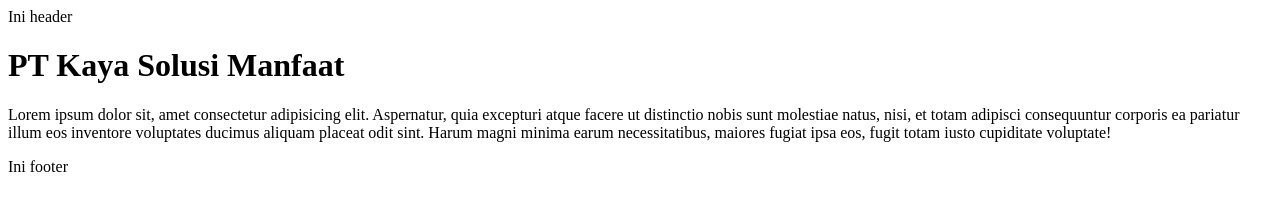
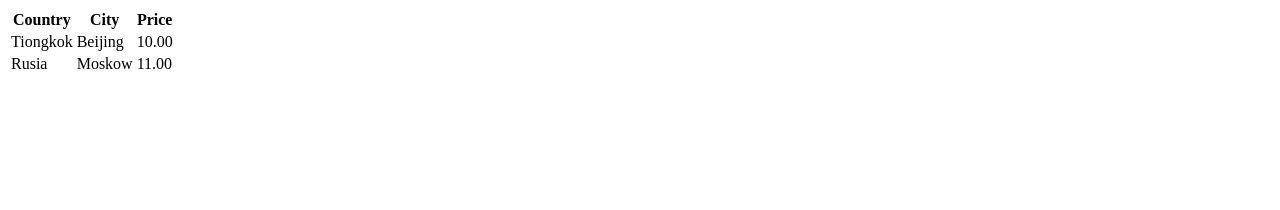
Before and after one commit to grhagandanap/TestRepo, a plain HTML site: page index.html in a window 1280 px wide. Drawn offline with Linux system fonts and the light colour scheme.

Commit message:
edit index.html

```diff
--- a/index.html
+++ b/index.html
@@ -1,15 +1,29 @@
 <!DOCTYPE html>
 <html lang="en">
-<head>
-    <meta charset="UTF-8">
-    <meta name="viewport" content="width=device-width, initial-scale=1.0">
-    <title>Latihan Git</title>
-</head>
-<body>
+  <head>
+    <meta charset="UTF-8" />
+    <meta name="viewport" content="width=device-width, initial-scale=1.0" />
+    <title>Document</title>
+  </head>
+  <body>
+    <table>
+      <tr>
+        <th>Country</th>
+        <th>City</th>
+        <th>Price</th>
+      </tr>
 
-    <header>Ini header</header>
-    <h1>PT Kaya Solusi Manfaat</h1>
-    <p>Lorem ipsum dolor sit, amet consectetur adipisicing elit. Aspernatur, quia excepturi atque facere ut distinctio nobis sunt molestiae natus, nisi, et totam adipisci consequuntur corporis ea pariatur illum eos inventore voluptates ducimus aliquam placeat odit sint. Harum magni minima earum necessitatibus, maiores fugiat ipsa eos, fugit totam iusto cupiditate voluptate!</p>
-    <footer>Ini footer</footer>
-</body>
+      <tr>
+        <td>Tiongkok</td>
+        <td>Beijing</td>
+        <td>10.00</td>
+      </tr>
+
+      <tr>
+        <td>Rusia</td>
+        <td>Moskow</td>
+        <td>11.00</td>
+      </tr>
+    </table>
+  </body>
 </html>
```
